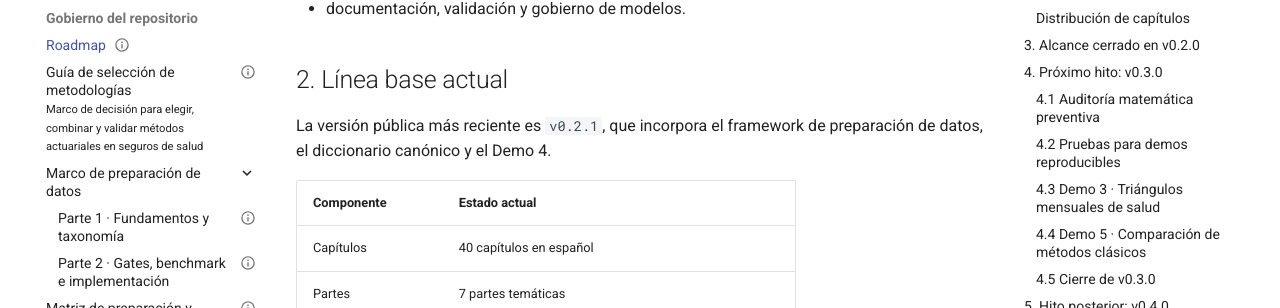
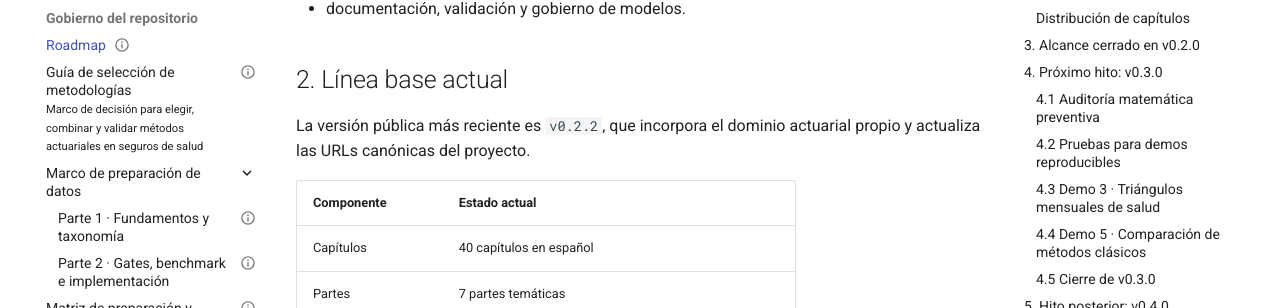
Before and after one commit to jaforero/health-insurance-reserving-handbook, an MkDocs documentation site: the page built from docs/roadmap.md, in a window 1280 px wide and 900 px high, scrolled down 492 px. Shown: the part 144-452 px from the top of the window. Built offline with MkDocs 1.6.1 and Material for MkDocs 9.7.7, drawn with Linux system fonts in a browser that asks for light colours.

Commit message:
Configurar dominio actuaria.javierforero.co y preparar v0.2.2

```diff
--- a/docs/roadmap.md
+++ b/docs/roadmap.md
@@ -1,11 +1,11 @@
 ---
 title: "Roadmap del Health Insurance Reserving Handbook"
-description: "Estado vigente, próximos hitos, criterios de salida y riesgos para desarrollar el handbook desde v0.2.1 hacia v1.0.0."
+description: "Estado vigente, próximos hitos, criterios de salida y riesgos para desarrollar el handbook desde v0.2.2 hacia v1.0.0."
 chapter: "roadmap"
 part: "repository"
 language: "es"
 status: "draft"
-version: "0.2.1"
+version: "0.2.2"
 last_updated: "2026-07-15"
 ---
 
@@ -27,7 +27,7 @@
 
 ## 2. Línea base actual
 
-La versión pública más reciente es `v0.2.1`, que incorpora el framework de preparación de datos, el diccionario canónico y el Demo 4.
+La versión pública más reciente es `v0.2.2`, que incorpora el dominio actuarial propio y actualiza las URLs canónicas del proyecto.
 
 | Componente | Estado actual |
 |---|---|
--- a/mkdocs.yml
+++ b/mkdocs.yml
@@ -1,7 +1,7 @@
 site_name: Health Insurance Reserving Handbook
 site_description: Manual técnico de IBNR, reserving y modelación actuarial para seguros de salud, con aplicaciones al sistema de salud colombiano.
 site_author: Health Insurance Reserving Handbook
-site_url: "https://jaforero.github.io/health-insurance-reserving-handbook/"
+site_url: "https://actuaria.javierforero.co/"
 
 docs_dir: docs
 site_dir: site
```
Also changed, not shown: CHANGELOG.md (+10 -1 lines), README.md (+3 -3 lines), docs/index.md (+2 -2 lines), 1 other file.
